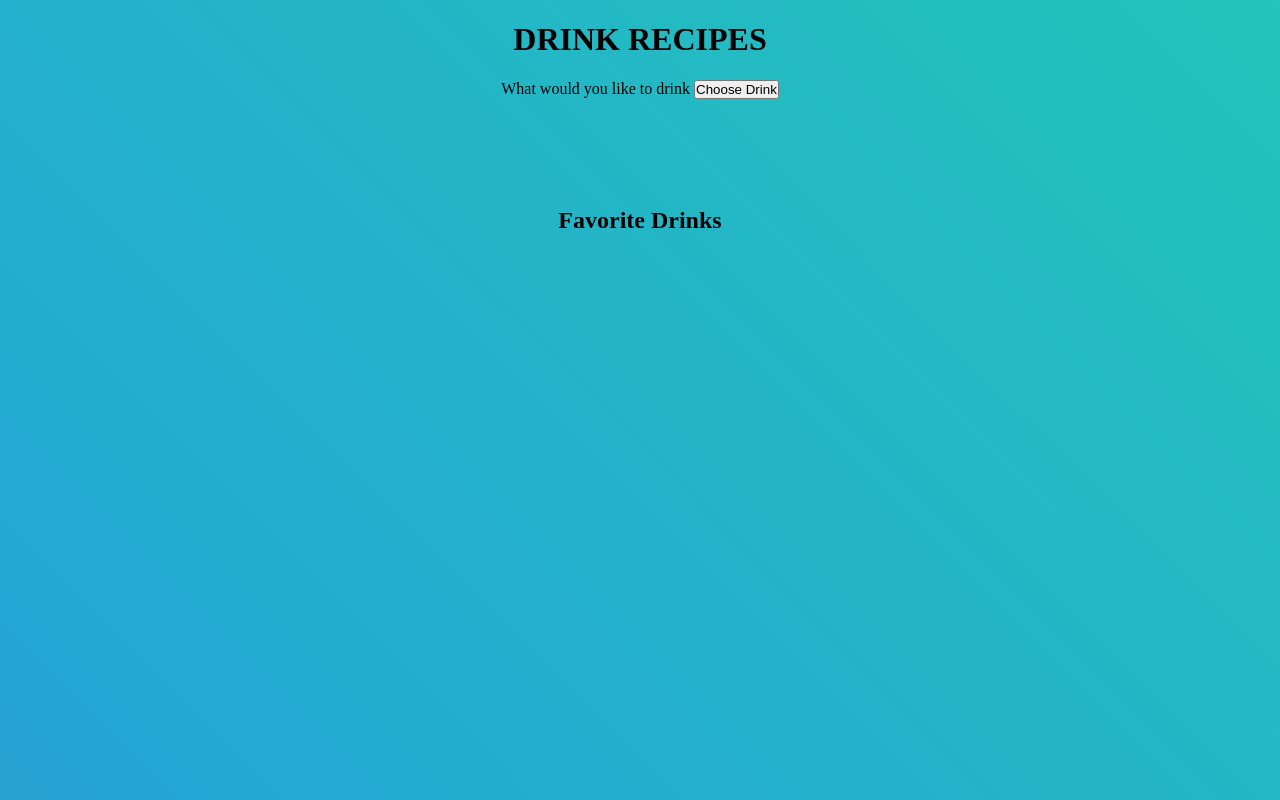
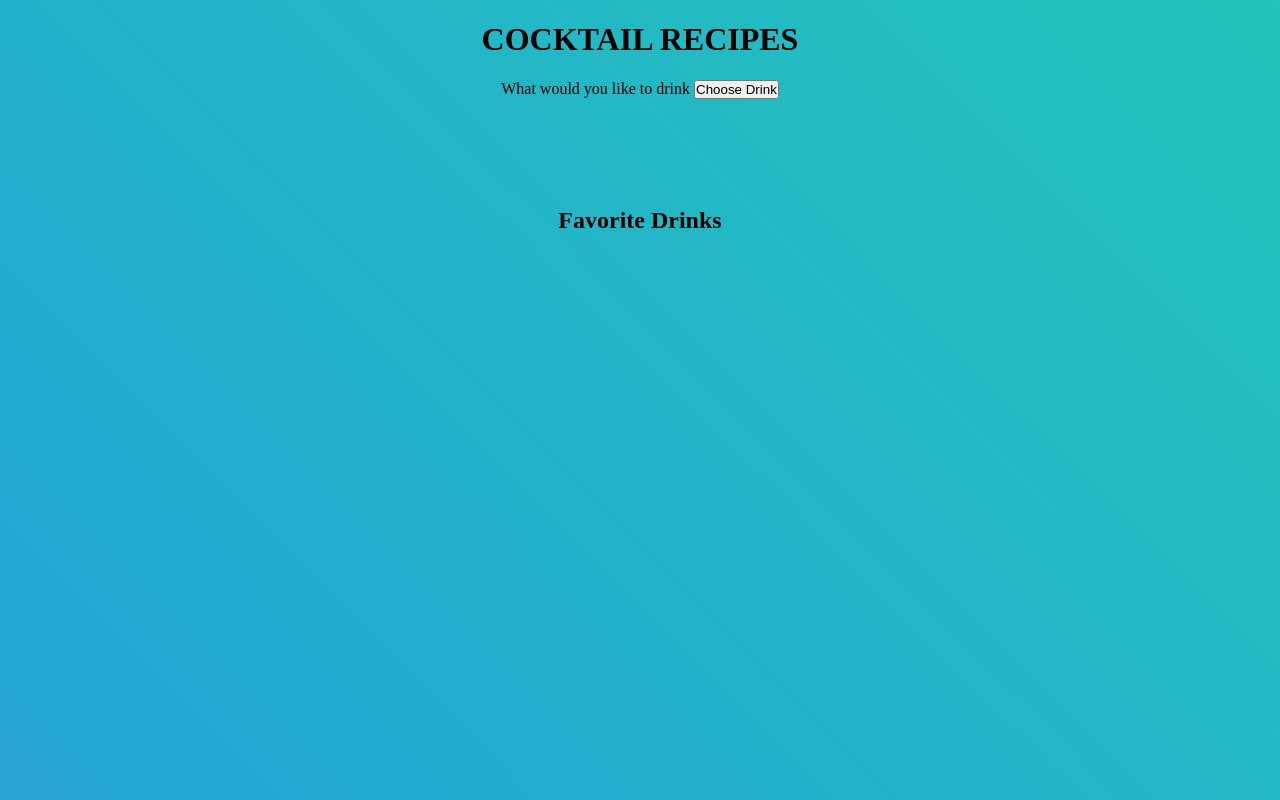
Before and after one commit to kphan921/make-drink, a plain HTML site: page index.html in a window 1280 px wide. Drawn offline with Linux system fonts and the light colour scheme; no server answers.

Commit message:
change title name

```diff
--- a/index.html
+++ b/index.html
@@ -12,7 +12,7 @@
 
 <body>
     <header>
-        <h1>DRINK RECIPES</h1>
+        <h1>COCKTAIL RECIPES</h1>
         <p style="text-align:center">
             What would you like to drink <button id="choose-drink">Choose Drink</button>
         </p>
```
